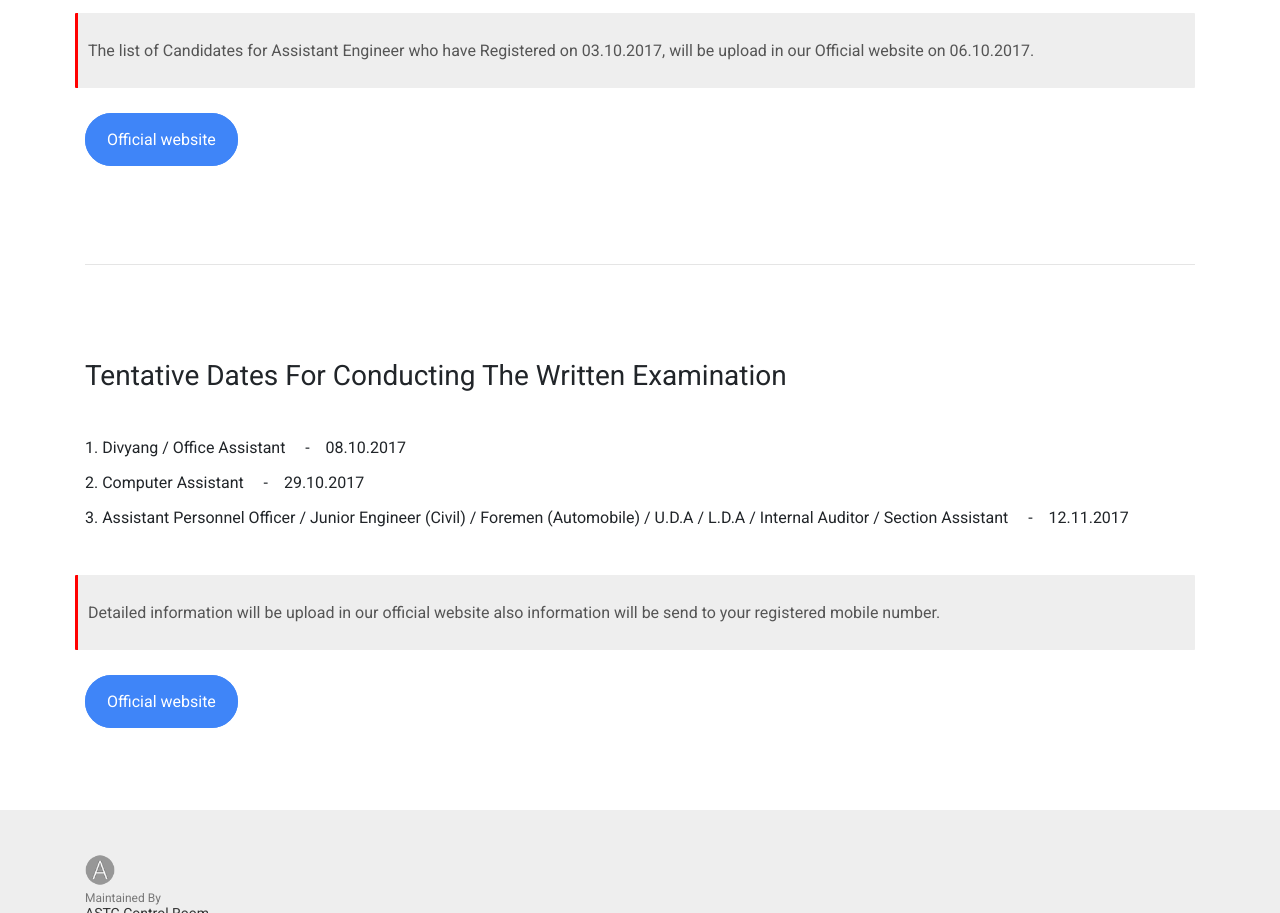
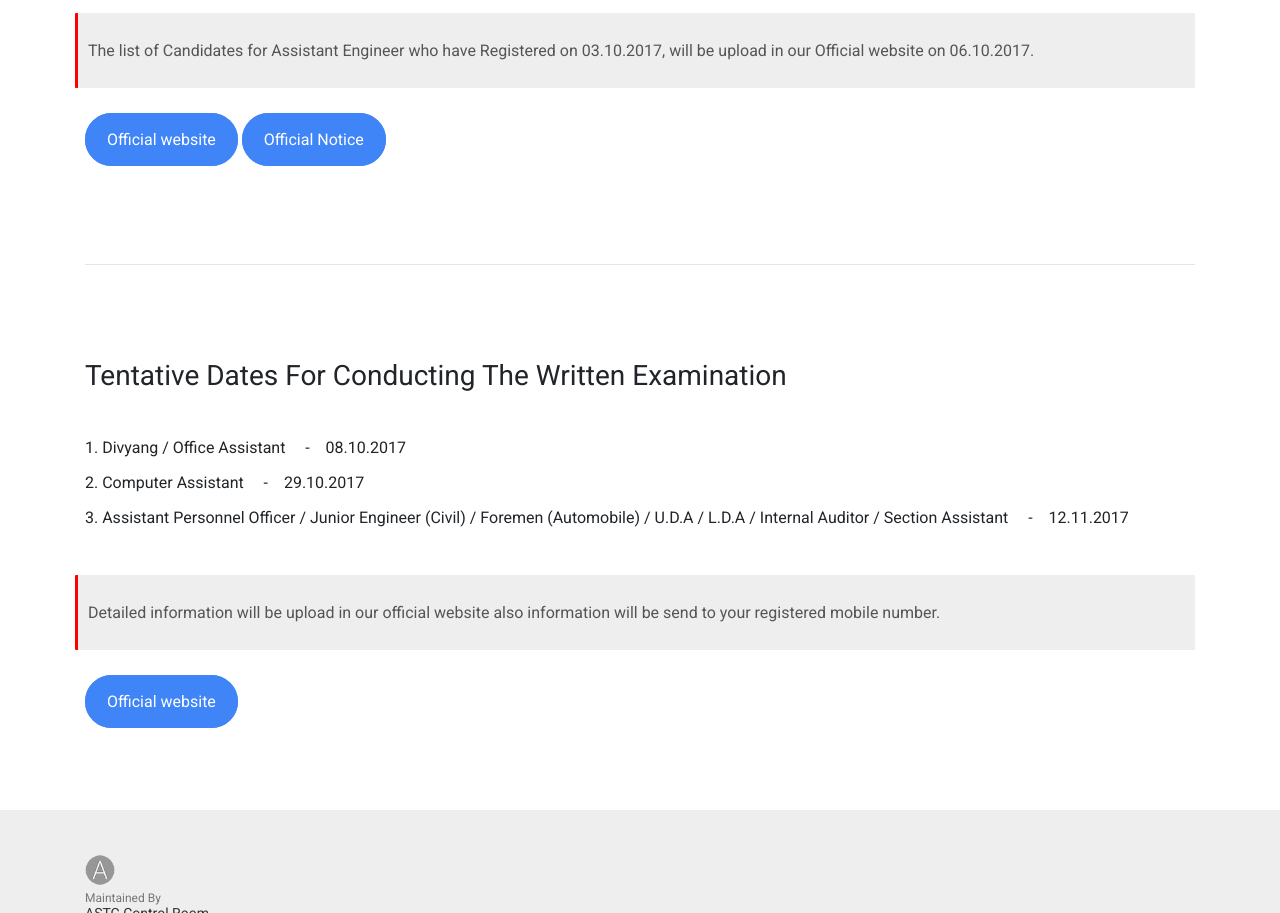
Before and after one commit to astc1970/astc1970.github.io, a plain HTML site: page index.html in a window 1280 px wide. Shown: the part 790-1703 px from the top of the page. Drawn offline with nearby package versions, Linux system fonts and the light colour scheme.

Commit message:
Update index.html
notice commit

```diff
--- a/index.html
+++ b/index.html
@@ -79,6 +79,7 @@
             <p class="sidebar red">The list of Candidates for Assistant Engineer who have           Registered on 03.10.2017, will be upload in our Official website on 06.10.2017.
              </p> <br>
             <a href="http://www.assamstatetransportcorporation.com" class="cusbtn">Official website</a>
+            <a href="notice.html" class="cusbtn">Official Notice</a>
 
             <br><br><br><br><br>
             <hr>
```
